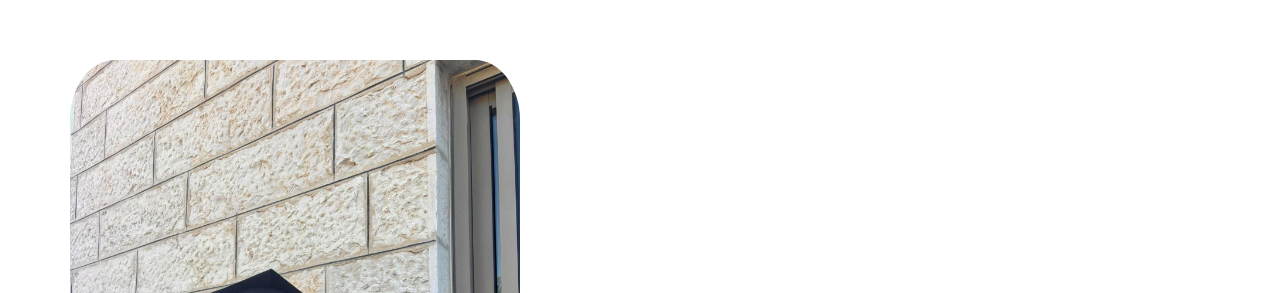
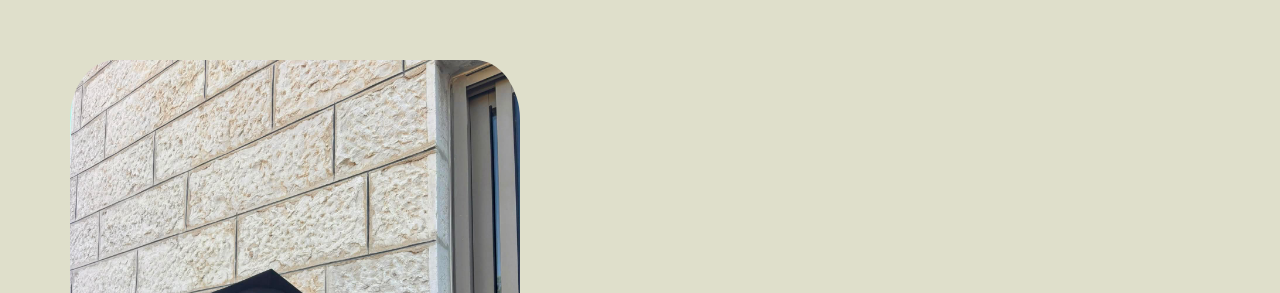
Before and after one commit to LanaZain/-lana_zain-_homepage, a website: page src/index.html in a window 1280 px wide. Shown: the part 48-341 px from the top of the page. Drawn offline with Linux system fonts and the light colour scheme.

Commit message:
banner building

```diff
--- a/src/scss/blocks/_banner.scss
+++ b/src/scss/blocks/_banner.scss
@@ -1,8 +1,9 @@
 @use '../utils/utils' as *;
 
 .banner {
-  padding: 40px 20px;
+  padding: 50px ;
   text-align: center;
+  background-color: #dfdfcb;
 
   &__img {
     max-width: 450px;
@@ -18,17 +19,19 @@
     margin-top: 20px;
     align-content: center;
     text-align: center;
+    line-height: 2.3;
     flex: 1;
     width: 300px;
     font-family:Georgia, 'Times New Roman', Times, serif;
-    color:$primary;
+    color: #181414;;
   }
 
   @include responsive(tablet) {
     padding:60px;
     display: flex;
     gap: 40px;
-    text-align: left;
+    text-align: center;
+    align-content: center;
 
   &__img {
     margin-left: 10px;
```
Also changed, not shown: dist/main.css, src/scss/blocks/blocks.css, src/scss/main.css, 3 other files.
